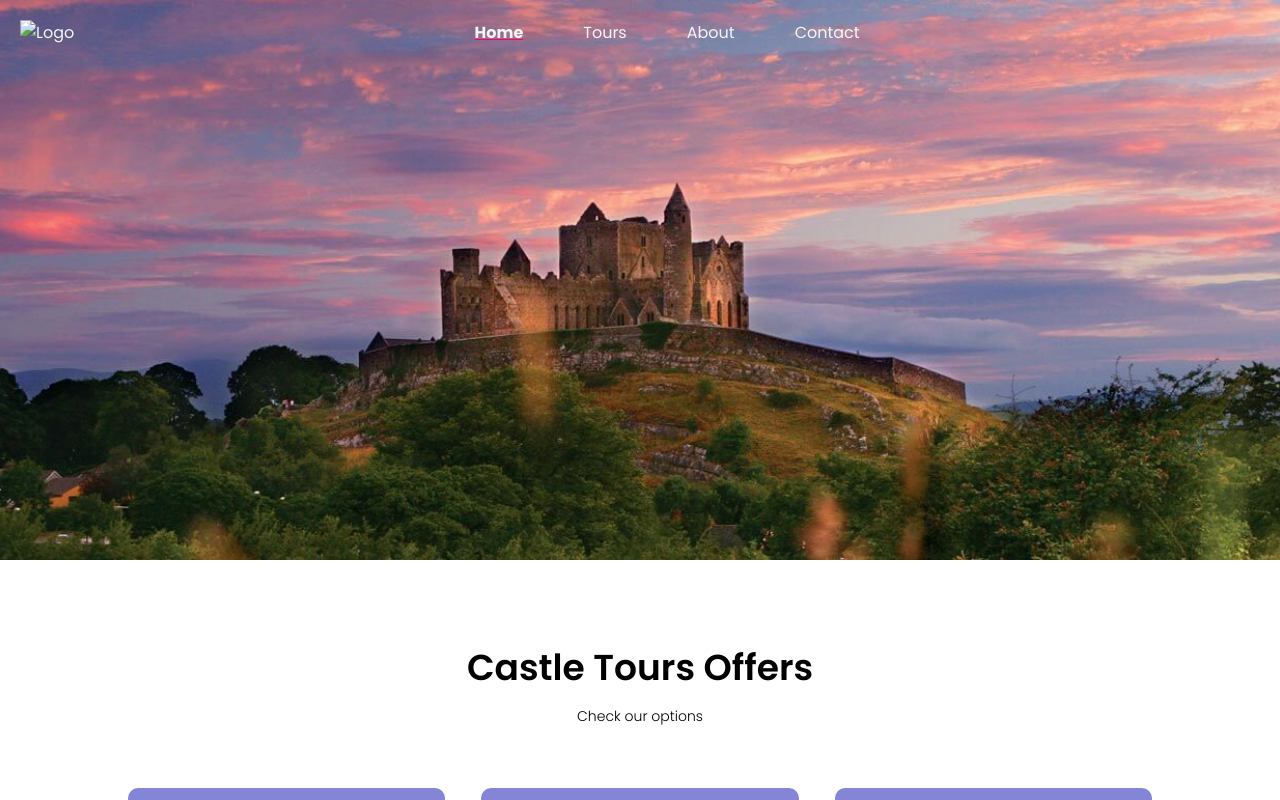
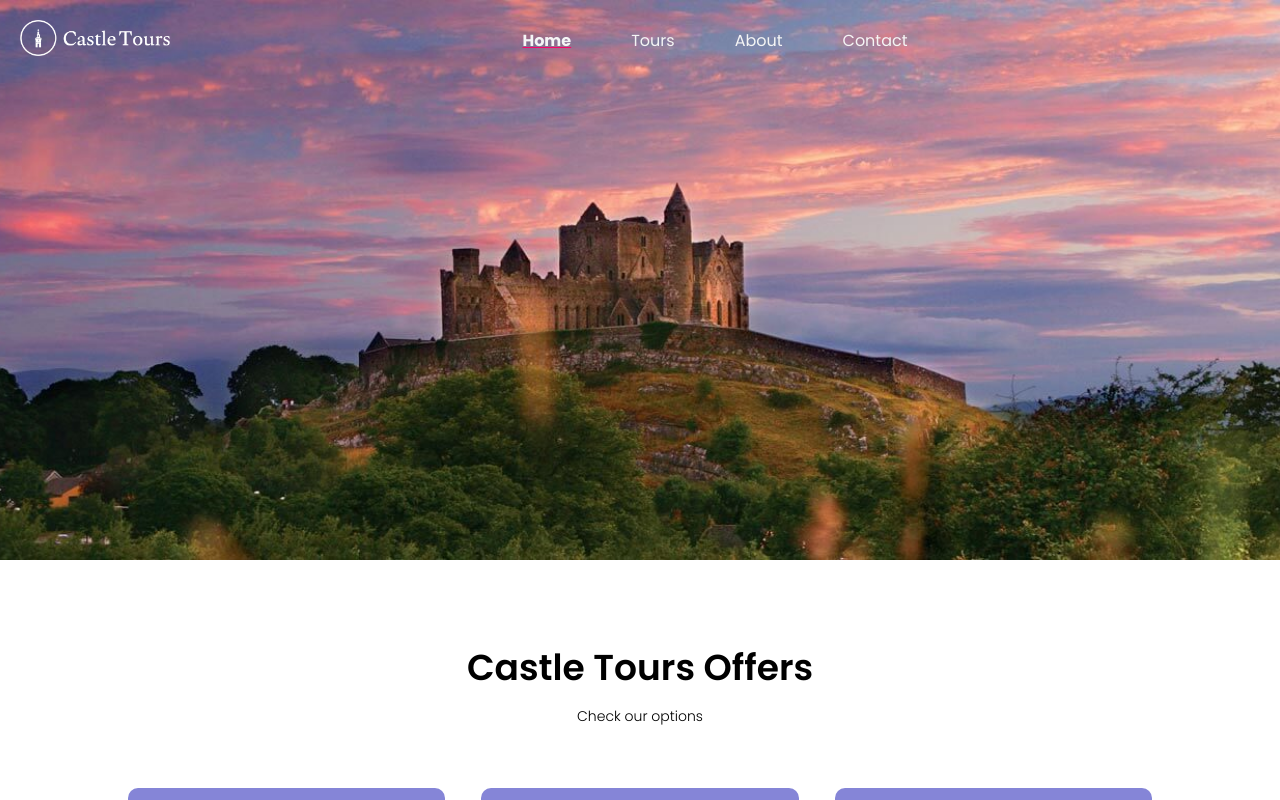
Before and after one commit to ts2017185/castletours, a plain HTML site: page index.html in a window 1280 px wide. Drawn offline with Linux system fonts and the light colour scheme; files that its build step writes are made by us from their sources; files whose address does not match are found by name; a web font is replaced by a local one.

Commit message:
Update index.html

```diff
--- a/index.html
+++ b/index.html
@@ -7,13 +7,13 @@
         <link
             href="https://fonts.googleapis.com/css?family=Poppins:100,200,300,400,600,700&display=swap"
             rel="stylesheet">
-        <link rel="stylesheet" href=".assets/css/indexstyle.css">
+        <link rel="stylesheet" href="assets/css/indexstyle.css">
     </head>
 
     <body>
         <nav class="navbar">
             <div class="logo">
-                <a href="index.html"><img src=".assets/img/logo.png" alt="Logo"></a>
+                <a href="index.html"><img src="assets/img/logo.png" alt="Logo"></a>
             </div>
             <ul class="nav-links">
                 <li class="active"><a href="index.html">Home</a></li>
@@ -22,7 +22,7 @@
                 <li><a href="contact.html">Contact</a></li>
             </ul>
             <div class="mobile-nav">
-                <img src="./img/menu-btn.png" alt="Menu Button"
+                <img src="assets/img/menu-btn.png" alt="Menu Button"
                     class="menu-btn">
                 <button class="close-btn">X</button>
             </div>
```
